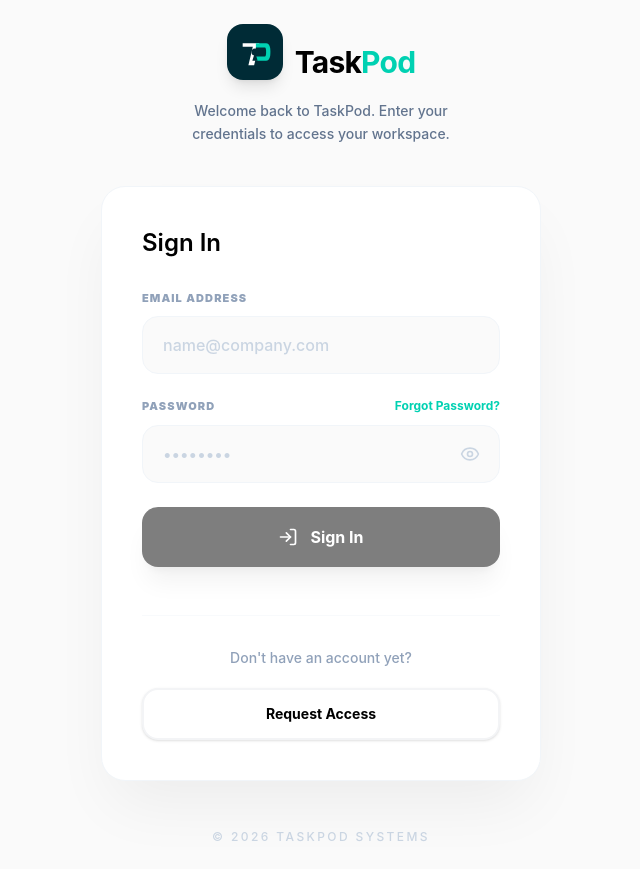
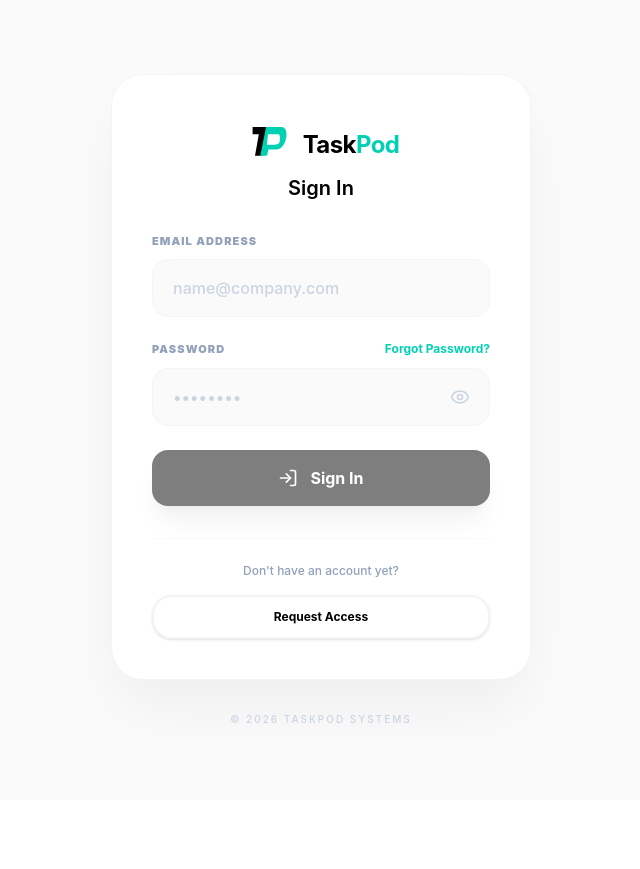
Before and after one commit to LuckyNatani/RepairDesk, a React (Vite) app: page /login in a window 1280 px wide. Shown: the whole page, without its empty margins (319-959 px from the left). After the commit the page ends 800 px from the top, so only its background shows below. Built offline with nearby package versions, Linux system fonts and the light colour scheme; no server answers.

Commit message:
feat: Implement user authentication with a new login page, introduce a shared Logo component, and add a custom hook for real-time business data management.

```diff
--- a/src/components/shared/Logo.jsx
+++ b/src/components/shared/Logo.jsx
@@ -2,18 +2,25 @@ import React from 'react';
 
 const Logo = ({ className = "w-10 h-10", textClassName = "text-xl font-bold tracking-tight", textColor = "default" }) => (
     <div className="flex items-center gap-3 select-none group focus-visible:outline-none focus-visible:ring-2 focus-visible:ring-teal-500 rounded-md">
-        <div className={`${className} bg-[#002B36] rounded-2xl p-1.5 flex items-center justify-center shrink-0 group-hover:scale-105 transition-transform duration-300 shadow-lg shadow-black/10`}>
+        <div className={`${className} flex items-center justify-center shrink-0 group-hover:scale-105 transition-transform duration-300`}>
             <svg viewBox="0 0 100 100" fill="none" xmlns="http://www.w3.org/2000/svg" className="w-full h-full">
-                {/* 7 Shape (White) */}
-                <path d="M22 30 H60 L48 80 H35 L45 38 H22 Z" fill="white" />
+                {/* Slanted T */}
+                <path
+                    d="M20 25 H65 L60 40 H48 L40 85 H25 L33 40 H20 Z"
+                    fill={textColor === 'white' ? 'white' : 'black'}
+                />
 
-                {/* P Shape (Teal) */}
-                <path d="M52 30 H75 C85 30 85 45 85 50 C85 55 85 70 75 70 H52 V30 Z" fill="#00D1B2" />
-                <path d="M52 40 V60 H73 C76 60 76 40 73 40 H52 Z" fill="#002B36" />
+                {/* Slanted P (Teal) */}
+                <path
+                    d="M48 25 H80 C90 25 92 38 90 48 C88 58 82 72 68 72 H53 L50 85 H36 L48 25 Z"
+                    fill="#00D1B2"
+                />
 
-                {/* Keyhole Cut (Navy) */}
-                <circle cx="50" cy="50" r="8" fill="#002B36" />
-                <path d="M50 50 L56 70 H44 L50 50 Z" fill="#002B36" />
+                {/* Cutout for P visibility (Matches background) */}
+                <path
+                    d="M52 40 H74 C77 40 78 50 76 57 C74 62 68 62 65 62 H50 L52 40 Z"
+                    fill={textColor === 'white' ? '#0F172A' : '#FFFFFF'}
+                />
             </svg>
         </div>
         {textClassName && (
--- a/src/hooks/useSABusinesses.js
+++ b/src/hooks/useSABusinesses.js
@@ -9,6 +9,7 @@ export function useSABusinesses() {
 
   const fetchBusinesses = useCallback(async () => {
     setLoading(true)
+    console.log('[useSABusinesses] Fetching businesses...')
     const { data, error } = await supabase
       .from('businesses')
       .select(`
@@ -18,8 +19,14 @@ export function useSABusinesses() {
         users:users(count)
       `)
       .order('created_at', { ascending: false })
-    if (error) setError(error.message)
-    else setBusinesses(data || [])
+
+    if (error) {
+      console.error('[useSABusinesses] Fetch error:', error)
+      setError(error.message)
+    } else {
+      console.log('[useSABusinesses] Fetched data:', data)
+      setBusinesses(data || [])
+    }
     setLoading(false)
   }, [])
 
--- a/src/pages/Login.jsx
+++ b/src/pages/Login.jsx
@@ -39,19 +39,14 @@ export default function Login() {
   }
 
   return (
-    <div className="min-h-screen bg-[#FAFAFA] flex items-center justify-center p-6 font-sans">
-      <div className="w-full max-w-[440px]">
-        {/* Logo and Header */}
-        <div className="flex flex-col items-center mb-10 text-center">
-          <Logo className="w-14 h-14 mb-5" textClassName="text-3xl font-bold tracking-tight" />
-          <p className="text-slate-500 font-medium text-sm leading-relaxed max-w-[300px]">
-            Welcome back to TaskPod. Enter your credentials to access your workspace.
-          </p>
-        </div>
-
+    <div className="min-h-screen bg-[#FAFAFA] flex items-center justify-center p-4 font-sans">
+      <div className="w-full max-w-[420px]">
         {/* Card */}
-        <div className="bg-white rounded-3xl shadow-[0_32px_64px_-12px_rgba(0,0,0,0.06)] p-10 border border-slate-100">
-          <h2 className="text-2xl font-bold text-black mb-8">Sign In</h2>
+        <div className="bg-white rounded-[2rem] shadow-[0_32px_64px_-12px_rgba(0,0,0,0.06)] p-8 md:p-10 border border-slate-100">
+          <div className="flex flex-col items-center mb-8">
+            <Logo className="w-12 h-12 mb-3" textClassName="text-2xl font-bold tracking-tight" />
+            <h2 className="text-xl font-bold text-black">Sign In</h2>
+          </div>
 
           {locked && (
             <div className="bg-red-50 text-red-600 rounded-xl p-4 text-sm font-bold mb-6">
@@ -115,25 +110,25 @@ export default function Login() {
 
             <button
               type="submit"
-              className="w-full py-4.5 bg-black text-white font-bold rounded-2xl hover:bg-gray-800 transition-all shadow-xl shadow-black/10 active:scale-[0.98] disabled:opacity-50 disabled:active:scale-100 flex items-center justify-center gap-3 mt-4"
+              className="w-full py-4 bg-black text-white font-bold rounded-2xl hover:bg-gray-800 transition-all shadow-xl shadow-black/10 active:scale-[0.98] disabled:opacity-50 disabled:active:scale-100 flex items-center justify-center gap-3 mt-4"
               disabled={disabled}
             >
               {loading ? 'Verifying...' : <><LogIn size={20} /> Sign In</>}
             </button>
           </form>
 
-          <div className="mt-12 pt-8 border-t border-slate-50 flex flex-col items-center gap-5">
-            <p className="text-slate-400 text-sm font-medium">Don't have an account yet?</p>
+          <div className="mt-8 pt-6 border-t border-slate-50 flex flex-col items-center gap-4">
+            <p className="text-slate-400 text-xs font-medium">Don't have an account yet?</p>
             <button
               onClick={() => window.location.href = 'mailto:admin@taskpod.com'}
-              className="w-full py-3.5 bg-white text-black font-bold rounded-2xl border-2 border-gray-100 hover:border-teal-500 hover:bg-white transition-all text-sm shadow-sm"
+              className="w-full py-3 bg-white text-black font-bold rounded-xl border-2 border-gray-100 hover:border-teal-500 hover:bg-white transition-all text-xs shadow-sm"
             >
               Request Access
             </button>
           </div>
         </div>
 
-        <p className="mt-12 text-center text-slate-300 text-xs font-medium uppercase tracking-[0.2em]">
+        <p className="mt-8 text-center text-slate-300 text-[10px] font-medium uppercase tracking-[0.2em]">
           © 2026 TaskPod Systems
         </p>
       </div>
```
